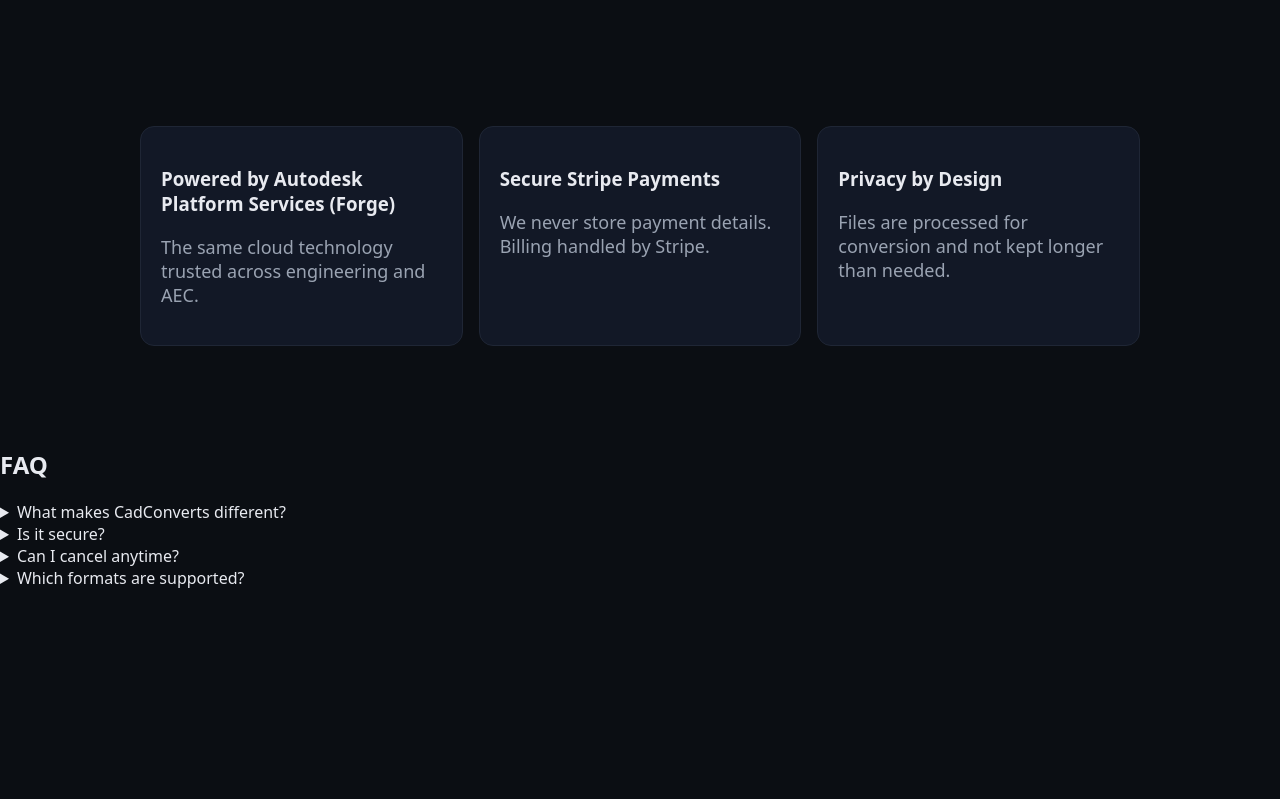
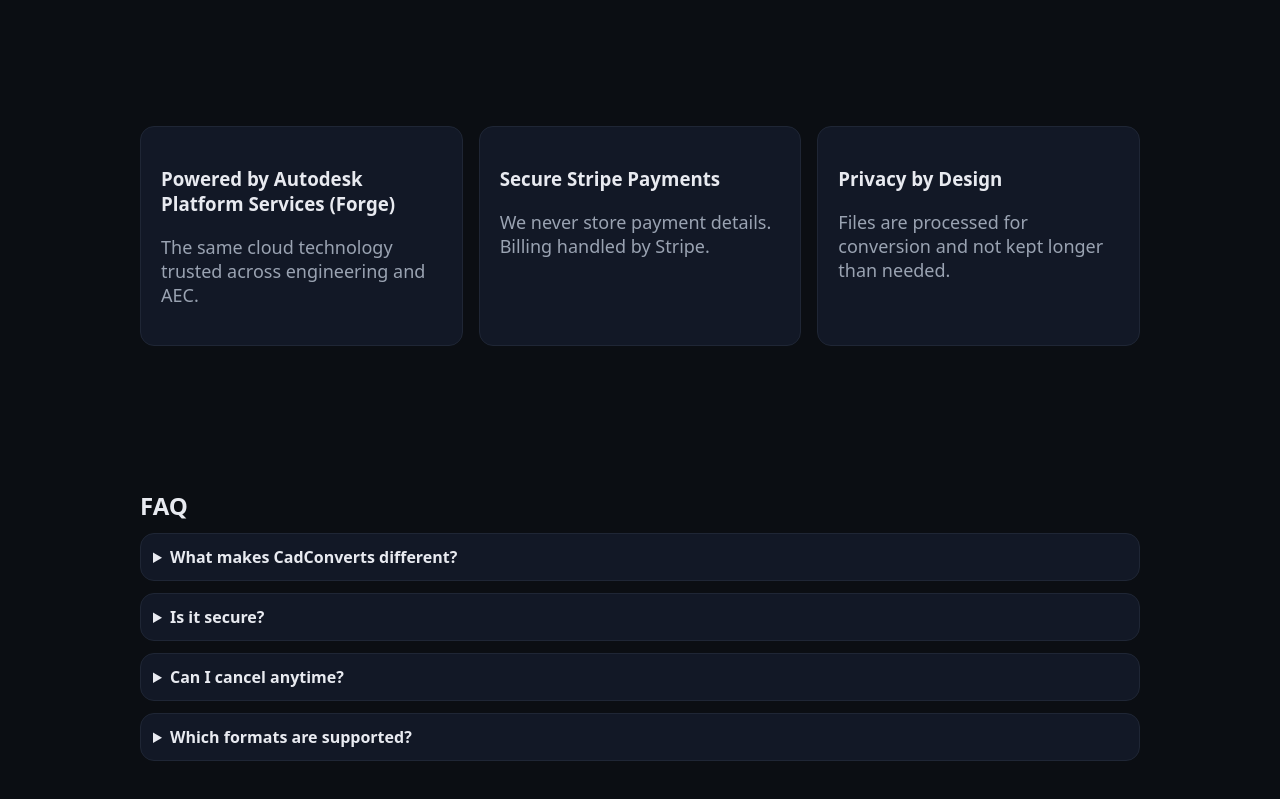
Before and after one commit to CataCB7/cadconverts, a Next.js app: page / in a window 1280 px wide. Shown: the part 1998-2797 px from the top of the page. Before the commit the page ends 2587 px from the top, so only its background shows below. Built offline with nearby package versions, Linux system fonts and the light colour scheme; no server answers.

Commit message:
Update FAQ

```diff
--- a/components/FAQ.jsx
+++ b/components/FAQ.jsx
@@ -6,15 +6,17 @@
     { q: "Which formats are supported?", a: "STEP, IGES, STL, OBJ, DWG, DXF, PDF, and Inventor IPT/IAM (Pro). Catia/SolidWorks coming soon." },
   ];
   return (
-    <section className="max-w-4xl mx-auto px-6 py-12">
-      <h2 className="text-2xl font-bold">FAQ</h2>
-      <div className="mt-6 space-y-6">
-        {rows.map((r) => (
-          <details key={r.q} className="rounded-xl border p-4">
-            <summary className="cursor-pointer font-medium">{r.q}</summary>
-            <p className="text-gray-600 mt-2">{r.a}</p>
-          </details>
-        ))}
+    <section className="section">
+      <div className="container faq">
+        <h2 className="h1" style={{fontSize:24}}>FAQ</h2>
+        <div className="grid" style={{gap:12, marginTop:12}}>
+          {rows.map((r) => (
+            <details key={r.q}>
+              <summary>{r.q}</summary>
+              <p>{r.a}</p>
+            </details>
+          ))}
+        </div>
       </div>
     </section>
   );
```
